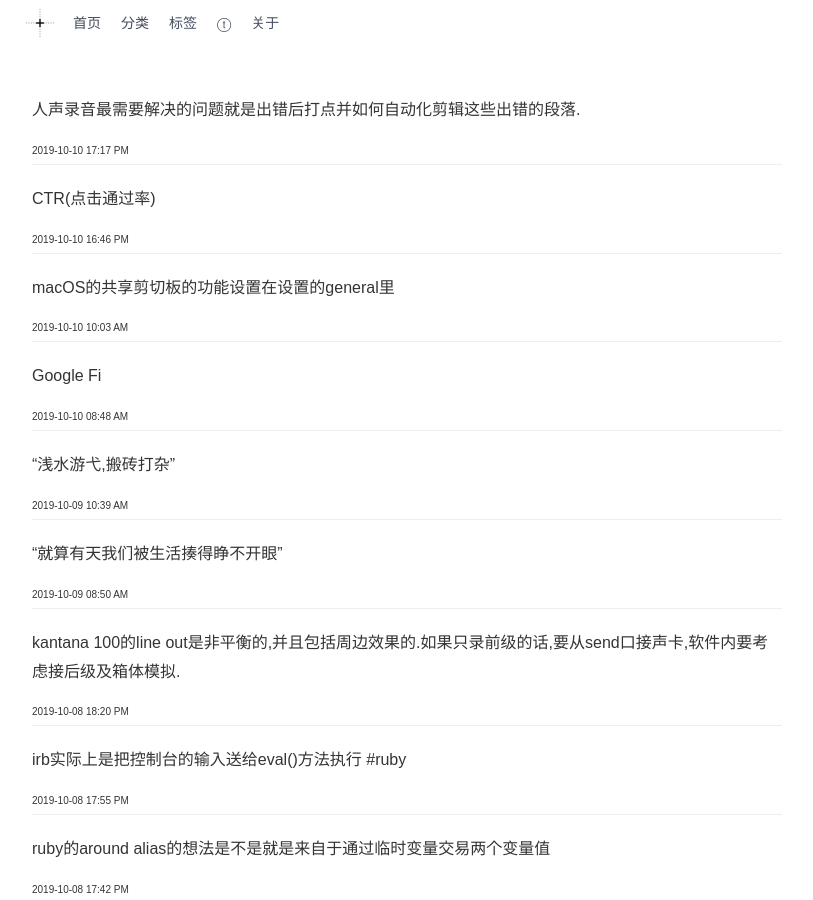
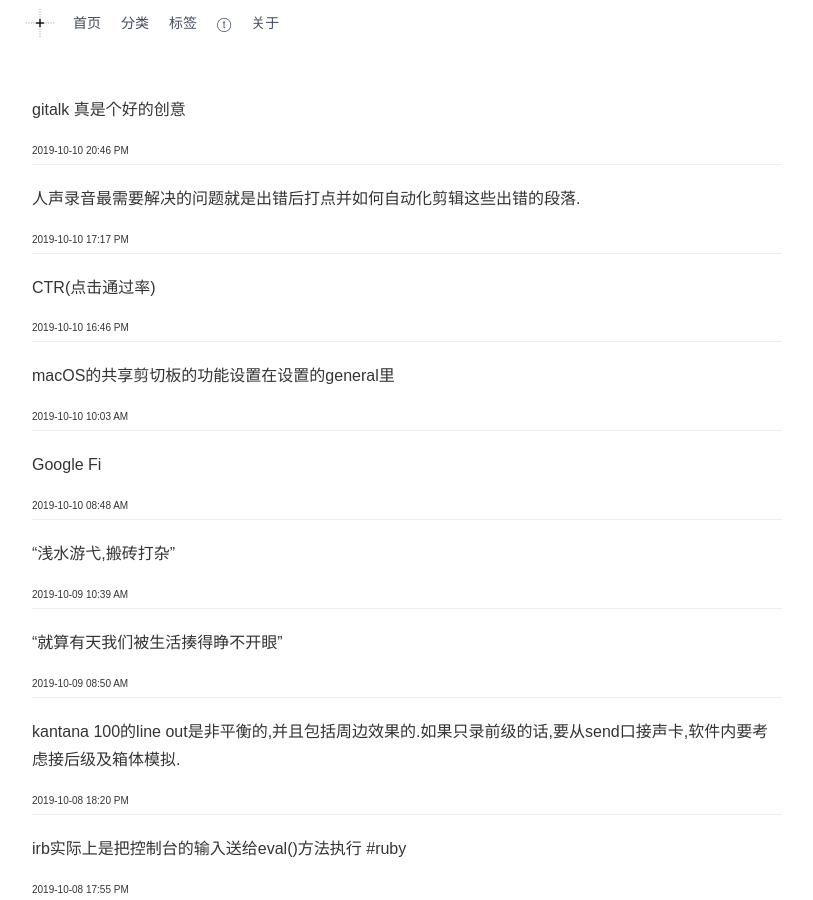
Before and after one commit to babyking/babyking.github.io, a Jekyll site: the page built from _posts/2019-09-23-t.md, in a window 1280 px wide and 900 px high. Shown: the whole window, without its empty margins (233-1046 px from the left). Built offline with Jekyll 4.4.1, drawn with Linux system fonts in a browser that asks for light colours.

Commit message:
blog update

```diff
--- a/_posts/2019-09-23-t.md
+++ b/_posts/2019-09-23-t.md
@@ -6,6 +6,10 @@ title: 一个人的推
 permalink: /t/
 date: 2019-09-23 11:46
 ---
+
+gitalk 真是个好的创意
+<font size="1">2019-10-10 20:46 PM</font>
+<hr>
 
 人声录音最需要解决的问题就是出错后打点并如何自动化剪辑这些出错的段落.
 <font size="1">2019-10-10 17:17 PM</font>
```
